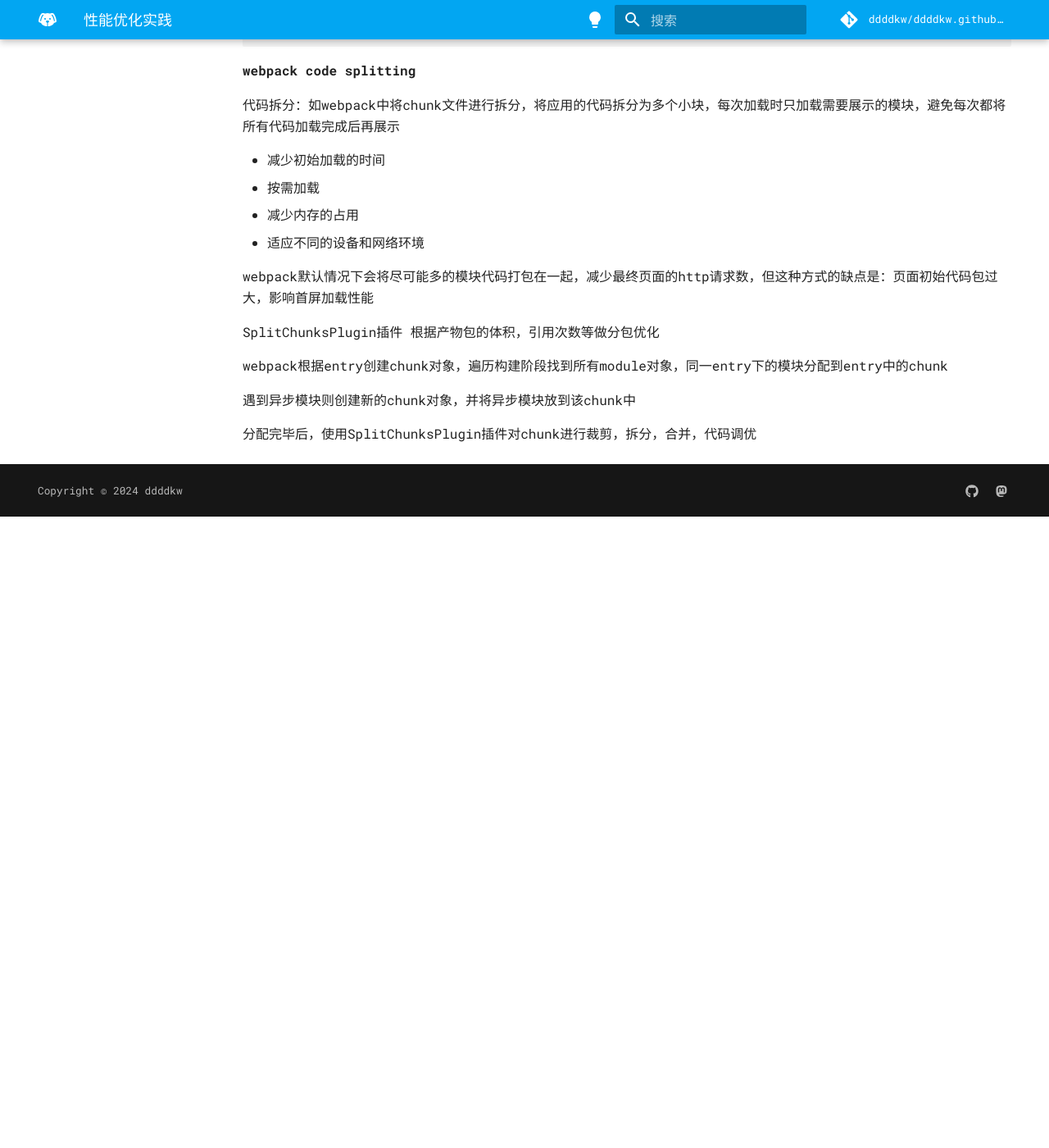
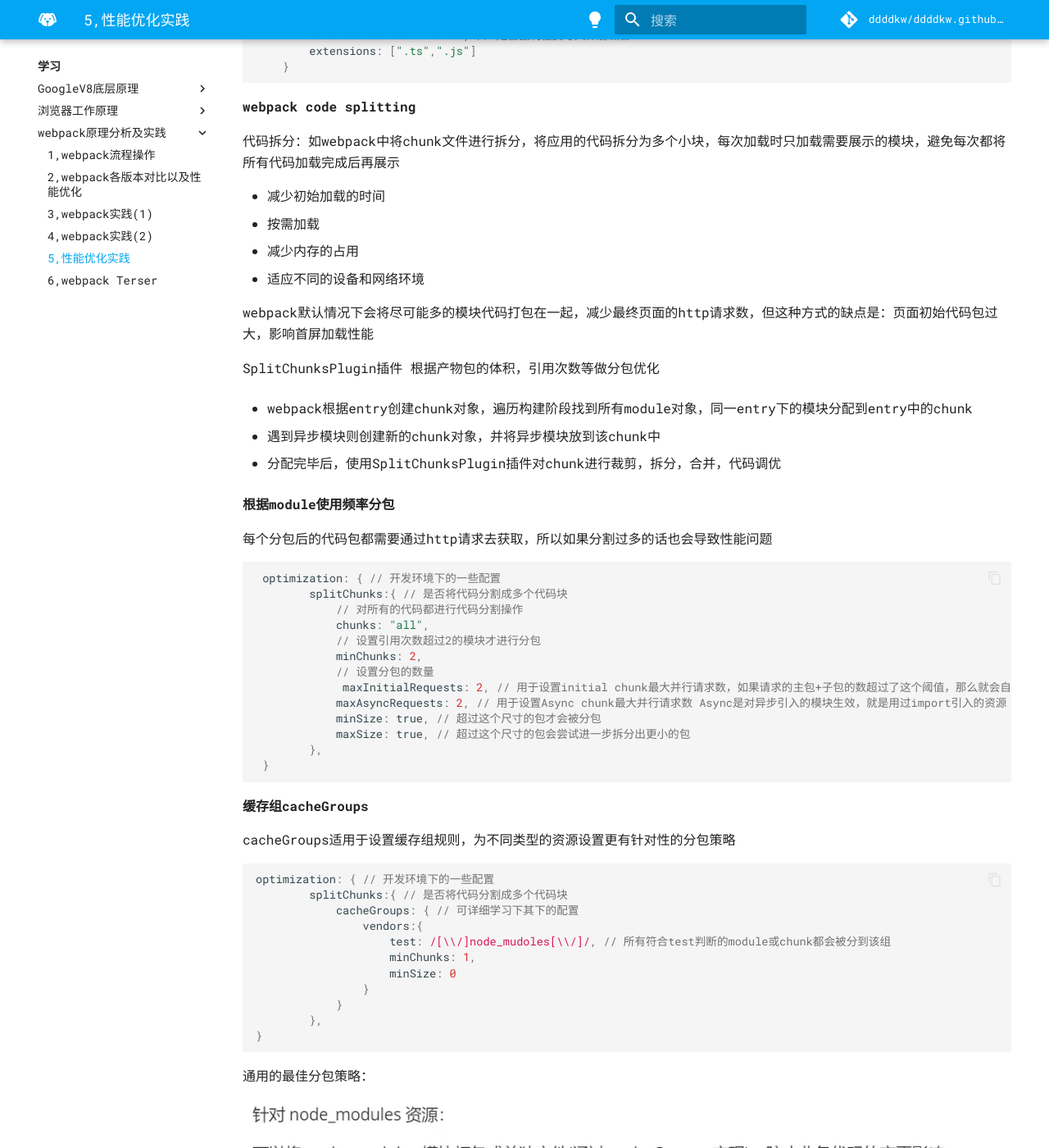
Before and after one commit to ddddkw/ddddkw.github.io, an MkDocs documentation site: the page built from docs/study/webPack/5.md, in a window 1280 px wide and 1400 px high, scrolled down 2074 px. Shown: the whole window at 82% size. Built offline with MkDocs 1.6.1 and Material for MkDocs 9.7.7, drawn with Linux system fonts in a browser that asks for light colours; comment, search, counter and statistics services are not loaded; before the commit the page ends 2704 px from its top, so only the background shows below that; some of the changed text lies outside the part shown.

Commit message:
webpack系列文章

````diff
--- a/docs/study/webPack/5.md
+++ b/docs/study/webPack/5.md
@@ -88,7 +88,7 @@ module: {
 
 **慎用source-map：**
 
-source-map是将压缩后的代码还原成结构更好，更易理解的代码
+source-map是将压缩后的代码还原成结构更好，更易理解的代码。但是显而易见的这个工作会对性能方面造成很大的影响
 
 **设置resolve缩小搜索范围：**
 
@@ -112,8 +112,51 @@ webpack默认情况下会将尽可能多的模块代码打包在一起，减少
 
 SplitChunksPlugin插件 根据产物包的体积，引用次数等做分包优化
 
-webpack根据entry创建chunk对象，遍历构建阶段找到所有module对象，同一entry下的模块分配到entry中的chunk
+- webpack根据entry创建chunk对象，遍历构建阶段找到所有module对象，同一entry下的模块分配到entry中的chunk
 
-遇到异步模块则创建新的chunk对象，并将异步模块放到该chunk中
+- 遇到异步模块则创建新的chunk对象，并将异步模块放到该chunk中
 
-分配完毕后，使用SplitChunksPlugin插件对chunk进行裁剪，拆分，合并，代码调优
+- 分配完毕后，使用SplitChunksPlugin插件对chunk进行裁剪，拆分，合并，代码调优
+
+
+**根据module使用频率分包**
+
+每个分包后的代码包都需要通过http请求去获取，所以如果分割过多的话也会导致性能问题
+
+```js
+ optimization: { // 开发环境下的一些配置
+        splitChunks:{ // 是否将代码分割成多个代码块
+            // 对所有的代码都进行代码分割操作
+            chunks: "all",
+            // 设置引用次数超过2的模块才进行分包
+            minChunks: 2,
+            // 设置分包的数量
+             maxInitialRequests: 2, // 用于设置initial chunk最大并行请求数，如果请求的主包+子包的数超过了这个阈值，那么就会自动放弃体积较小的子包  initial是对entry配置的入口模块生效
+            maxAsyncRequests: 2, // 用于设置Async chunk最大并行请求数 Async是对异步引入的模块生效，就是用过import引入的资源
+            minSize: true, // 超过这个尺寸的包才会被分包
+            maxSize: true, // 超过这个尺寸的包会尝试进一步拆分出更小的包
+        },
+ }
+```
+
+**缓存组cacheGroups**
+
+cacheGroups适用于设置缓存组规则，为不同类型的资源设置更有针对性的分包策略
+
+```js
+optimization: { // 开发环境下的一些配置
+        splitChunks:{ // 是否将代码分割成多个代码块
+            cacheGroups: { // 可详细学习下其下的配置
+                vendors:{
+                    test: /[\\/]node_mudoles[\\/]/, // 所有符合test判断的module或chunk都会被分到该组
+                    minChunks: 1,
+                    minSize: 0
+                }
+            }
+        },
+}
+```
+
+通用的最佳分包策略：
+
+![](../../assets/webpack/5.png)
--- a/mkdocs.yml
+++ b/mkdocs.yml
@@ -55,7 +55,10 @@ nav:
       - webpack原理分析及实践:
         - 1,webpack流程操作: study/webPack/1.md
         - 2,webpack各版本对比以及性能优化: study/webPack/2.md
-        - 3,webpack实践: study/webPack/3.md
+        - 3,webpack实践(1): study/webPack/3.md
+        - 4,webpack实践(2): study/webPack/4.md
+        - 5,性能优化实践: study/webPack/5.md
+        - 6,webpack Terser: study/webPack/6.md
   - 源码:
       - vue: sourceCode/vue.md
       - 虚拟DOM: sourceCode/虚拟DOM.md
````
Also changed, not shown: docs/study/webPack/4.md (+0 -2 lines), docs/study/webPack/6.md (added, +113 -0 lines), docs/assets/webpack/5.png (added).
